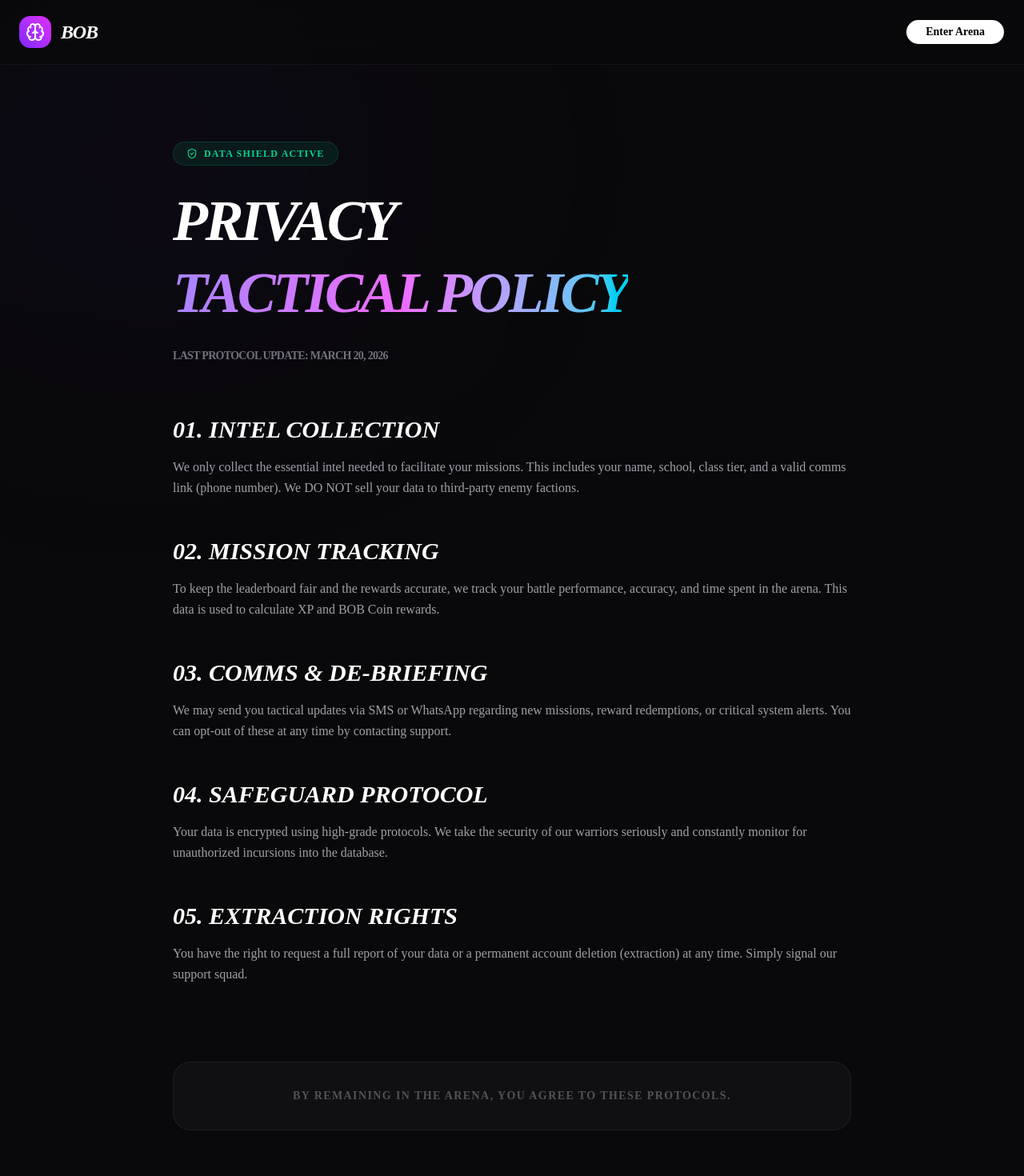
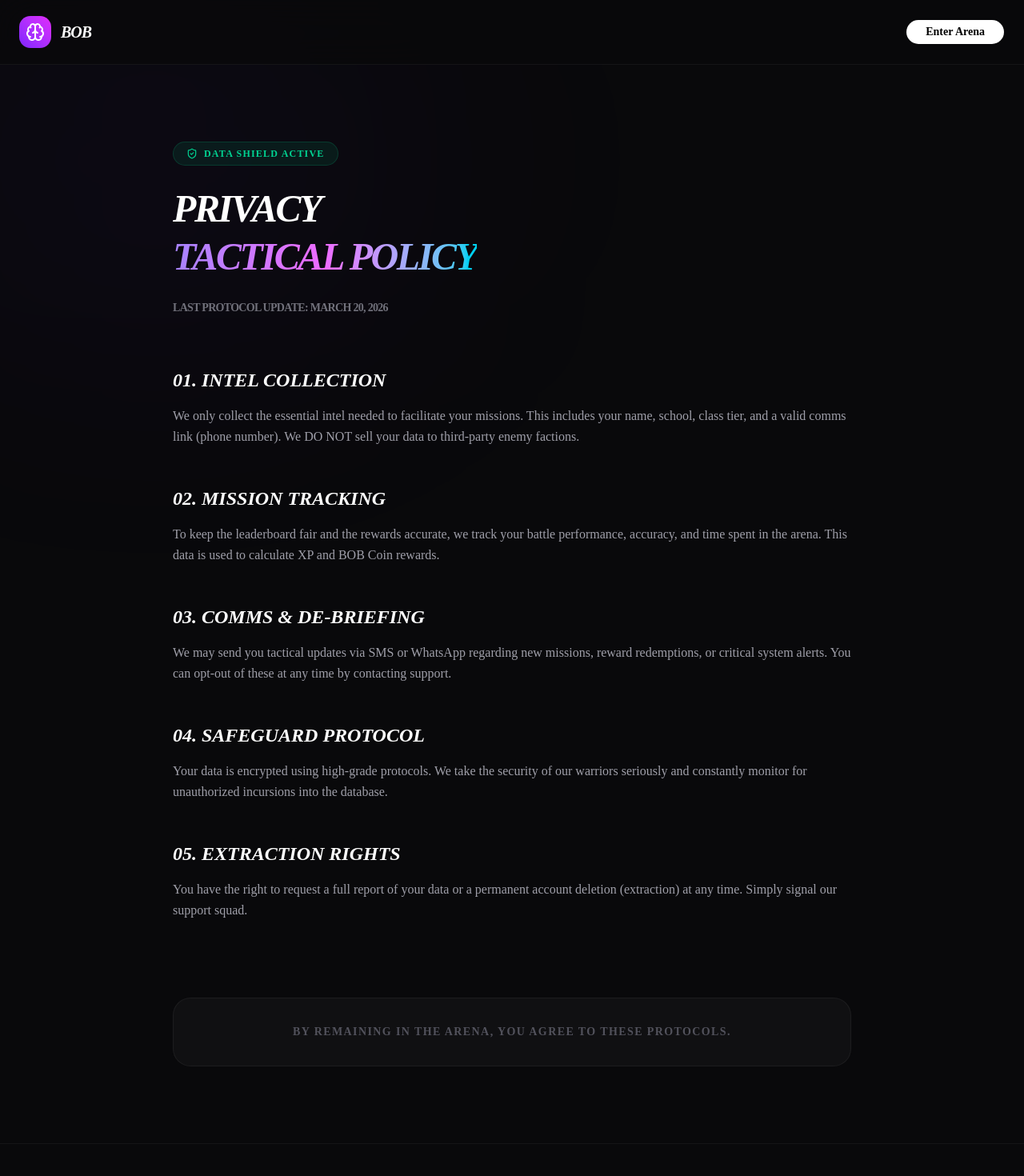
Before and after one commit to teamgrowthware/bob-webapp-live, a Next.js app: page /privacy in a window 1280 px wide. Shown: the top 1470 px of the page at 80% size. Built offline with nearby package versions, Linux system fonts and the light colour scheme.

Commit message:
feat: Implement new pages for privacy policy, OTP-based login, and user onboarding.

```diff
--- a/src/app/login/page.tsx
+++ b/src/app/login/page.tsx
@@ -69,7 +69,7 @@ export default function LoginPage() {
             <div className="bg-gradient-to-tr from-violet-600 to-fuchsia-500 p-3 rounded-2xl mb-4 shadow-lg shadow-violet-500/20">
               <Brain className="w-8 h-8 text-white" />
             </div>
-            <h1 className="text-2xl font-bold text-white tracking-tight">Enter the Arena</h1>
+            <h1 className="text-xl font-bold text-white tracking-tight">Enter the Arena</h1>
             <p className="text-zinc-400 text-sm mt-2 text-center">
               {step === "PHONE" ? "Enter your phone number to get an OTP" : "Enter the verification code sent to your phone"}
             </p>
@@ -85,14 +85,14 @@ export default function LoginPage() {
                   placeholder="10-digit Phone Number"
                   value={phone}
                   onChange={(e) => setPhone(e.target.value)}
-                  className="bg-zinc-950 border-zinc-800 h-14 text-center text-lg text-white placeholder:text-zinc-600 rounded-xl focus-visible:ring-violet-500"
+                  className="bg-zinc-950 border-zinc-800 h-12 text-center text-lg text-white placeholder:text-zinc-600 rounded-xl focus-visible:ring-violet-500"
                   required
                   maxLength={10}
                 />
               </div>
               <Button
                 type="submit"
-                className="w-full h-14 bg-violet-600 hover:bg-violet-700 text-white font-semibold rounded-xl text-lg group"
+                className="w-full h-12 bg-violet-600 hover:bg-violet-700 text-white font-semibold rounded-xl text-lg group"
                 disabled={loading || phone.length < 10}
               >
                 {loading ? "Sending..." : "Send OTP"}
@@ -107,14 +107,15 @@ export default function LoginPage() {
                   placeholder="Enter OTP (123456)"
                   value={otp}
                   onChange={(e) => setOtp(e.target.value)}
-                  className="bg-zinc-950 border-zinc-800 h-14 text-center text-2xl tracking-widest text-white placeholder:text-zinc-600 rounded-xl focus-visible:ring-violet-500"
+                                     className="bg-zinc-950 border-zinc-800 h-12 text-center text-xl tracking-widest text-white placeholder:text-zinc-600 rounded-xl focus-visible:ring-violet-500"
+
                   required
                   maxLength={6}
                 />
               </div>
               <Button
                 type="submit"
-                className="w-full h-14 bg-violet-600 hover:bg-violet-700 text-white font-semibold rounded-xl text-lg"
+                className="w-full h-12 bg-violet-600 hover:bg-violet-700 text-white font-semibold rounded-xl text-lg"
                 disabled={loading || otp.length < 6}
               >
                 {loading ? "Verifying..." : "Verify & Play"}
--- a/src/app/onboarding/page.tsx
+++ b/src/app/onboarding/page.tsx
@@ -53,7 +53,7 @@ export default function OnboardingPage() {
       <Card className="w-full max-w-2xl bg-zinc-900 border-zinc-800 shadow-2xl">
         <CardContent className="p-8">
           <div className="flex flex-col flex-start mb-8">
-            <h1 className="text-3xl font-black text-white tracking-tight">Create your Identity</h1>
+            <h1 className="text-2xl font-extrabold text-white tracking-tight">Create your Identity</h1>
             <p className="text-zinc-400 mt-2">Finish setting up your profile to join battles.</p>
           </div>
 
@@ -95,7 +95,7 @@ export default function OnboardingPage() {
             </div>
 
             <div className="pt-4">
-              <Button type="submit" disabled={loading} className="w-full h-14 bg-violet-600 hover:bg-violet-700 text-white font-bold rounded-xl text-lg">
+              <Button type="submit" disabled={loading} className="w-full h-12 bg-violet-600 hover:bg-violet-700 text-white font-bold rounded-xl text-lg">
                 {loading ? "Saving..." : "Start Battling"}
               </Button>
             </div>
--- a/src/app/privacy/page.tsx
+++ b/src/app/privacy/page.tsx
@@ -19,10 +19,10 @@ export default function PrivacyPage() {
             <div className="bg-gradient-to-tr from-violet-600 to-fuchsia-500 p-2 rounded-xl">
               <Brain className="w-6 h-6 text-white" />
             </div>
-            <span className="font-black text-2xl tracking-tighter italic">BOB</span>
+            <span className="font-bold text-xl tracking-tighter italic">BOB</span>
           </Link>
           <Link href="/login">
-            <Button className="bg-white hover:bg-zinc-200 text-black font-black px-6 rounded-full transition-all active:scale-95">
+            <Button className="bg-white hover:bg-zinc-200 text-black font-bold px-6 rounded-full transition-all active:scale-95">
               Enter Arena
             </Button>
           </Link>
@@ -35,11 +35,11 @@ export default function PrivacyPage() {
           animate={{ opacity: 1, y: 0 }}
           className="mb-16"
         >
-          <div className="inline-flex items-center gap-2 px-4 py-1.5 rounded-full bg-emerald-500/10 border border-emerald-500/20 text-xs font-black text-emerald-400 mb-6 uppercase tracking-widest">
+          <div className="inline-flex items-center gap-2 px-4 py-1.5 rounded-full bg-emerald-500/10 border border-emerald-500/20 text-xs font-bold text-emerald-400 mb-6 uppercase tracking-widest">
             <ShieldCheck size={14} />
             Data Shield Active
           </div>
-          <h1 className="text-5xl md:text-7xl font-black italic uppercase tracking-tighter mb-6 leading-tight">
+          <h1 className="text-3xl md:text-5xl font-bold italic uppercase tracking-tighter mb-6 leading-tight">
             Privacy<br/>
             <span className="text-transparent bg-clip-text bg-gradient-to-r from-violet-400 via-fuchsia-400 to-cyan-400">Tactical Policy</span>
           </h1>
@@ -48,27 +48,32 @@ export default function PrivacyPage() {
 
         <section className="space-y-12 text-zinc-400 font-medium leading-relaxed">
            <div className="space-y-4">
-              <h2 className="text-2xl font-black text-white italic uppercase lg:text-3xl">01. Intel Collection</h2>
+                            <h2 className="text-xl font-bold text-white italic uppercase lg:text-2xl">
+01. Intel Collection</h2>
               <p>We only collect the essential intel needed to facilitate your missions. This includes your name, school, class tier, and a valid comms link (phone number). We DO NOT sell your data to third-party enemy factions.</p>
            </div>
 
            <div className="space-y-4">
-              <h2 className="text-2xl font-black text-white italic uppercase lg:text-3xl">02. Mission Tracking</h2>
+                            <h2 className="text-xl font-bold text-white italic uppercase lg:text-2xl">
+02. Mission Tracking</h2>
               <p>To keep the leaderboard fair and the rewards accurate, we track your battle performance, accuracy, and time spent in the arena. This data is used to calculate XP and BOB Coin rewards.</p>
            </div>
 
            <div className="space-y-4">
-              <h2 className="text-2xl font-black text-white italic uppercase lg:text-3xl">03. Comms & De-briefing</h2>
+                            <h2 className="text-xl font-bold text-white italic uppercase lg:text-2xl">
+03. Comms & De-briefing</h2>
               <p>We may send you tactical updates via SMS or WhatsApp regarding new missions, reward redemptions, or critical system alerts. You can opt-out of these at any time by contacting support.</p>
            </div>
 
            <div className="space-y-4">
-              <h2 className="text-2xl font-black text-white italic uppercase lg:text-3xl">04. Safeguard Protocol</h2>
+                            <h2 className="text-xl font-bold text-white italic uppercase lg:text-2xl">
+04. Safeguard Protocol</h2>
               <p>Your data is encrypted using high-grade protocols. We take the security of our warriors seriously and constantly monitor for unauthorized incursions into the database.</p>
            </div>
 
            <div className="space-y-4">
-              <h2 className="text-2xl font-black text-white italic uppercase lg:text-3xl">05. Extraction Rights</h2>
+                            <h2 className="text-xl font-bold text-white italic uppercase lg:text-2xl">
+05. Extraction Rights</h2>
               <p>You have the right to request a full report of your data or a permanent account deletion (extraction) at any time. Simply signal our support squad.</p>
            </div>
         </section>
@@ -79,7 +84,7 @@ export default function PrivacyPage() {
       </main>
 
       <footer className="border-t border-white/5 py-12 px-6 bg-zinc-950 text-center">
-        <p className="text-zinc-600 font-black uppercase tracking-widest text-[10px]">© 2026 Battle of Brains • Built for the Elite</p>
+        <p className="text-zinc-600 font-bold uppercase tracking-widest text-[10px]">© 2026 Battle of Brains • Built for the Elite</p>
       </footer>
     </div>
   );
```
